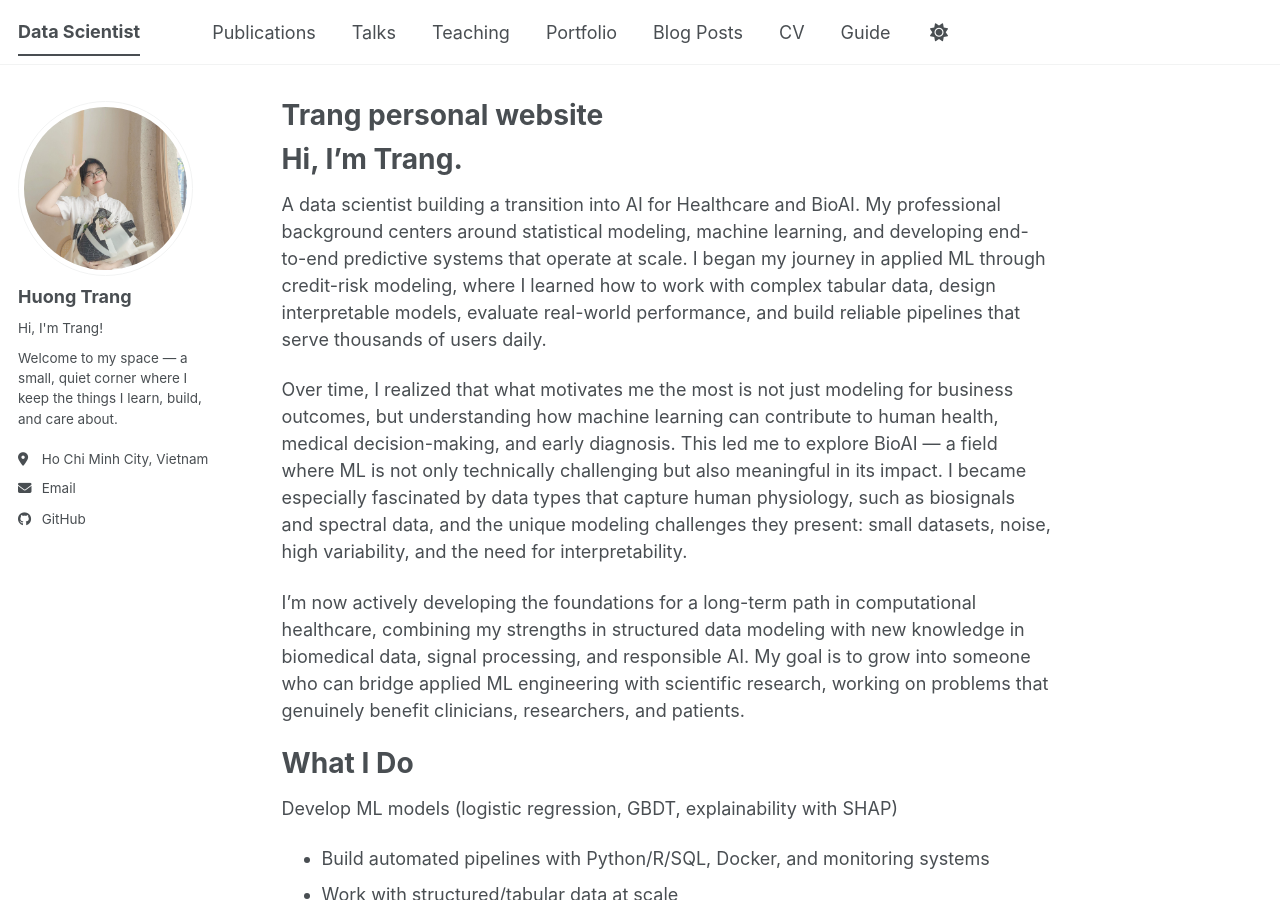
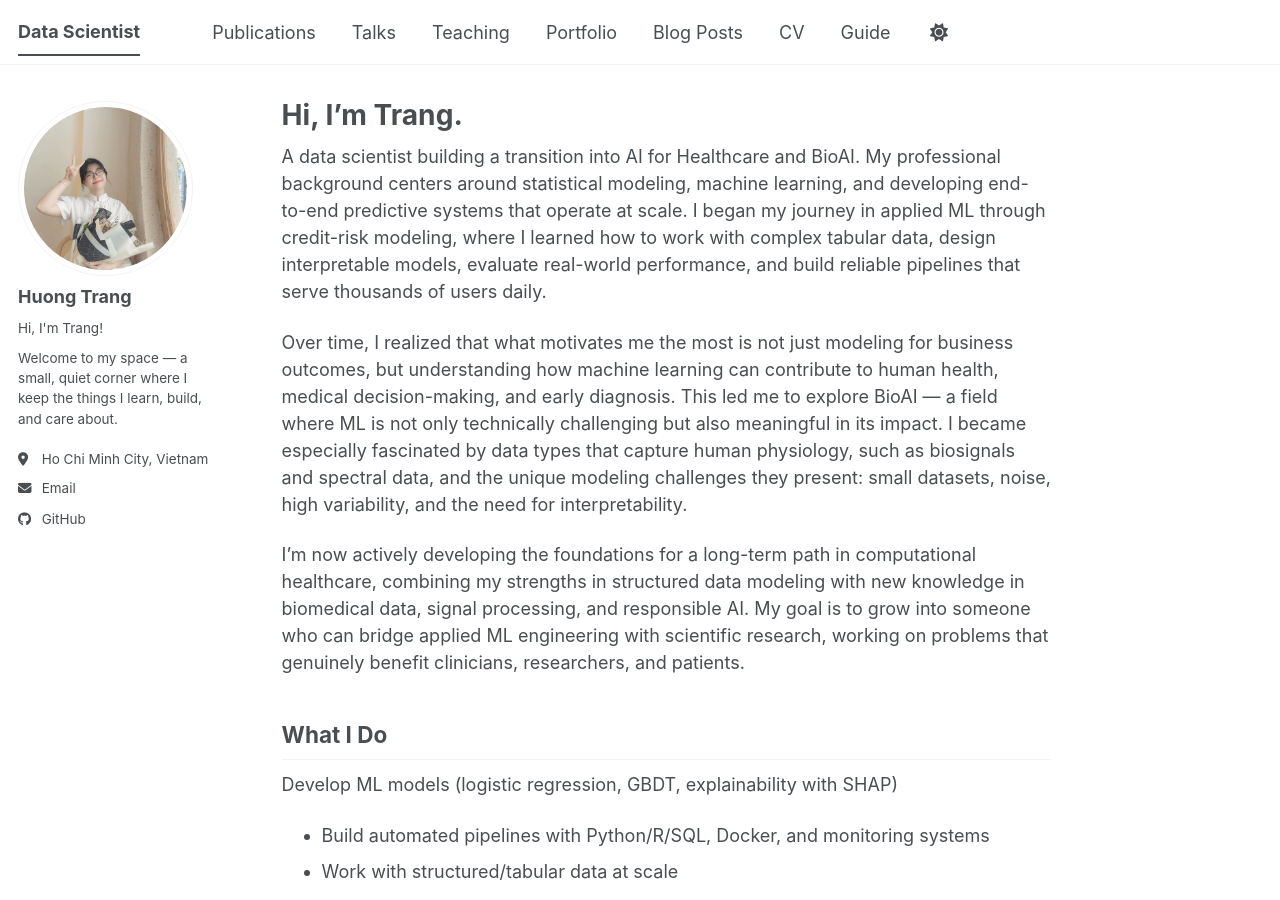
Before and after one commit to HuongTrangDo/huongtrangdo.github.io, a Jekyll site: the page built from _pages/about.md, in a window 1280 px wide and 900 px high. Built offline with Jekyll 4.4.1, drawn with Linux system fonts in a browser that asks for light colours; a script bundle is joined from its source files by our own code; library files that are not in the unit come from our copies; some of the changed text lies outside the part shown.

Commit message:
Update about.md

```diff
--- a/_pages/about.md
+++ b/_pages/about.md
@@ -1,14 +1,12 @@
 ---
 permalink: /
-title: "Trang personal website"
+title: "Hi, I’m Trang."
 author_profile: true
 redirect_from:
   - /about/
   - /about.html
 ---
 
-Hi, I’m Trang.
-======
 A data scientist building a transition into AI for Healthcare and BioAI. My professional background centers around statistical modeling, machine learning, and developing end-to-end predictive systems that operate at scale. I began my journey in applied ML through credit-risk modeling, where I learned how to work with complex tabular data, design interpretable models, evaluate real-world performance, and build reliable pipelines that serve thousands of users daily.
 
 Over time, I realized that what motivates me the most is not just modeling for business outcomes, but understanding how machine learning can contribute to human health, medical decision-making, and early diagnosis. This led me to explore BioAI — a field where ML is not only technically challenging but also meaningful in its impact. I became especially fascinated by data types that capture human physiology, such as biosignals and spectral data, and the unique modeling challenges they present: small datasets, noise, high variability, and the need for interpretability.
@@ -16,7 +14,7 @@ Over time, I realized that what motivates me the most is not just modeling for b
 I’m now actively developing the foundations for a long-term path in computational healthcare, combining my strengths in structured data modeling with new knowledge in biomedical data, signal processing, and responsible AI. My goal is to grow into someone who can bridge applied ML engineering with scientific research, working on problems that genuinely benefit clinicians, researchers, and patients.
 
 What I Do
-======
+------
 Develop ML models (logistic regression, GBDT, explainability with SHAP)
 - Build automated pipelines with Python/R/SQL, Docker, and monitoring systems
 - Work with structured/tabular data at scale
@@ -25,7 +23,7 @@ Develop ML models (logistic regression, GBDT, explainability with SHAP)
 These experiences shaped my strengths in modeling, MLOps foundations, and systematic thinking — all of which translate well into biomedical AI.
 
 What I Care About
-======
+------
 I’m deeply interested in how AI can help with:
 
 - Understanding biosignals (ECG, EEG, PPG, EMG)
@@ -57,5 +55,5 @@ I want to work on problems involving:
 
 In the long run, I want to contribute to responsible, human-centered AI in medicine.
 
-**Beyond Work**
+**Beyond Work:**
 I enjoy learning languages, creative AI projects, and documenting my learning journey through writing and small experiments.
```
